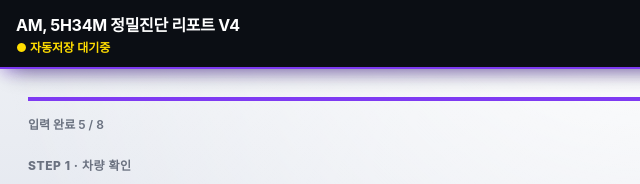
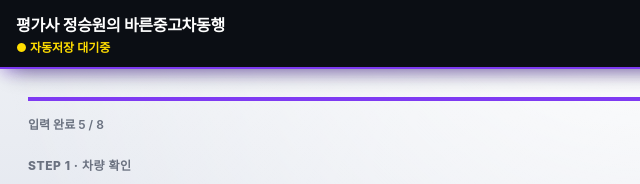
Before and after one commit to Alexa97busan/car-diagnosis-site-11-19, a plain HTML site: page index.html in a window 1280 px wide. Shown: the top 184 px of the page, 0-640 px from the left. Drawn offline with nearby package versions, Linux system fonts and the light colour scheme.

Commit message:
Change header title to 평가사 정승원의 바른중고차동행
Co-Authored-By: Claude Haiku 5.5 <noreply@anthropic.com>
Claude-Session: https://claude.ai/code/session_012o34vpJTMfR2dtiFjbkPnq

```diff
--- a/index.html
+++ b/index.html
@@ -710,7 +710,7 @@
 
   <header class="app-header">
     <div class="header-left">
-      <h1>AM, 5H34M 정밀진단 리포트 V4</h1>
+      <h1>평가사 정승원의 바른중고차동행</h1>
       <span class="save-status" id="save-status">● 자동저장 대기중</span>
     </div>
     <button class="btn-reset" onclick="resetForm()">새 차량 초기화</button>
```
